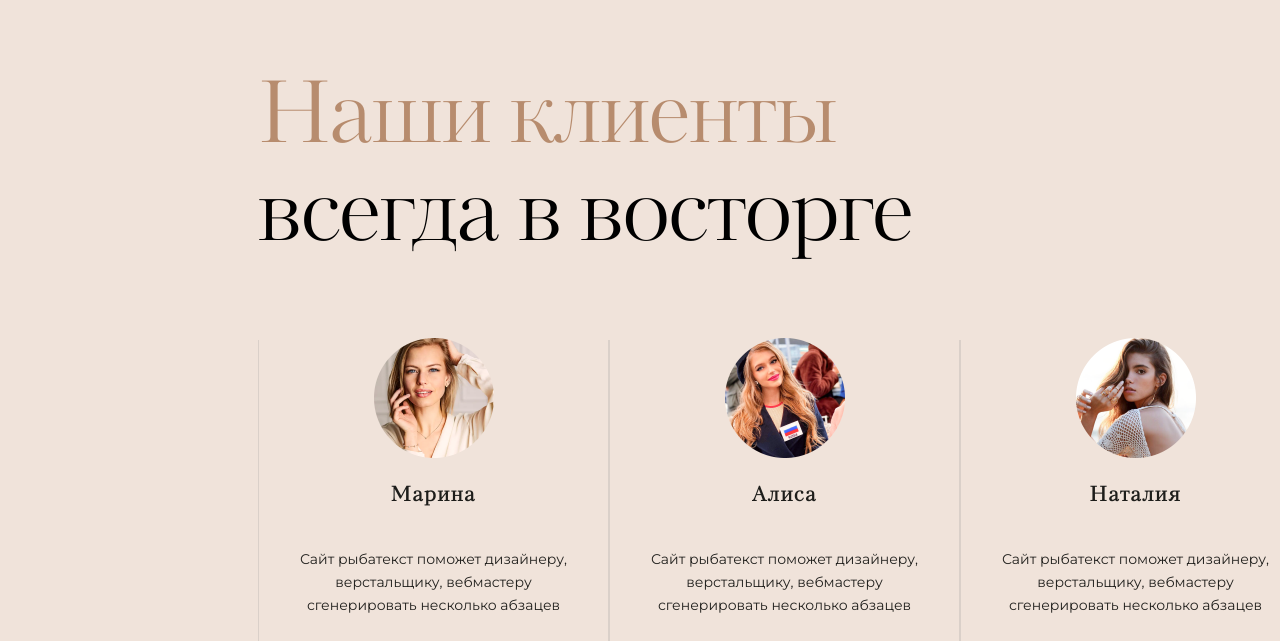
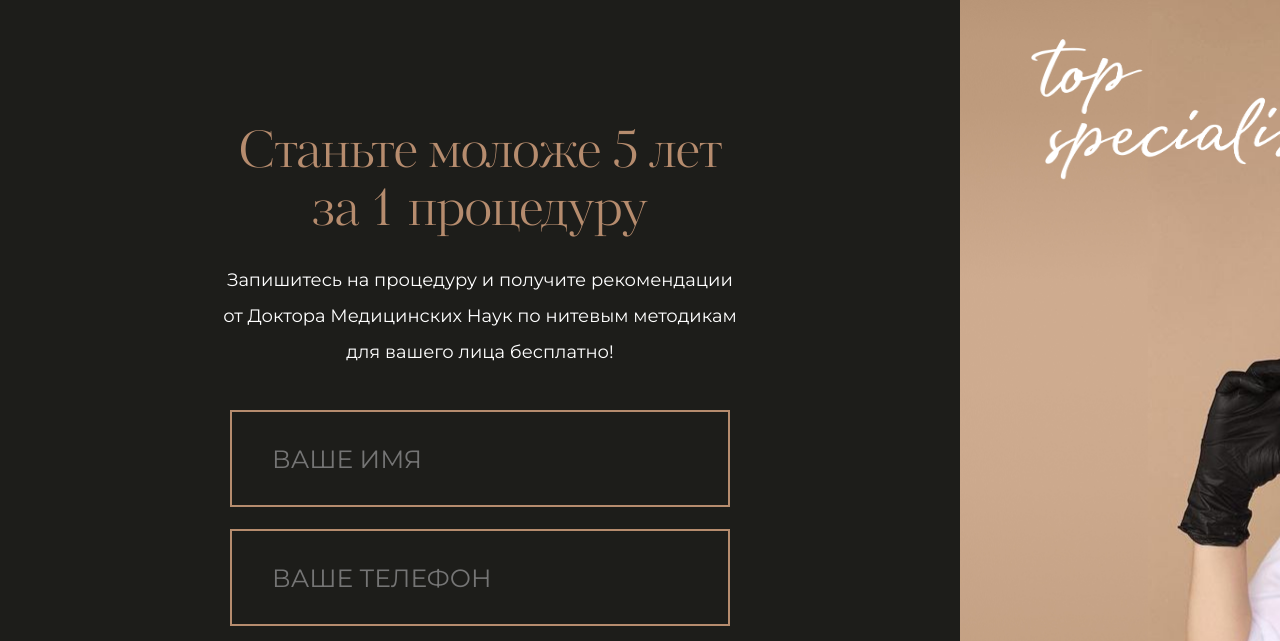
Before and after one commit to z4ffe/art-beauty-landing, a plain HTML site: page index.html in a window 1280 px wide. Shown: the part 710-1351 px from the top of the page. Drawn offline with nearby package versions, Linux system fonts and the light colour scheme.

Commit message:
add: init promo section

```diff
--- /dev/null
+++ b/assets/scripts/form-procedure.js
@@ -0,0 +1,6 @@
+const form = document.querySelector('#promo-form')
+
+form.addEventListener('submit', (e) => {
+	e.preventDefault()
+	alert('asd')
+})
--- a/assets/styles/styles.scss
+++ b/assets/styles/styles.scss
@@ -13,7 +13,7 @@ body {
   display: flex;
   flex-direction: column;
   margin: 0 auto;
-  max-width: rem(1920);
+  width: rem(1920);
   background-color: #fff;
 }
 
@@ -199,6 +199,118 @@ body {
   }
 }
 
+.procedure-form {
+  display: flex;
+  width: rem(1920);
+
+  .form-wrapper {
+    display: flex;
+    flex-direction: column;
+    align-items: center;
+    justify-content: center;
+    width: 50%;
+    background-color: #1D1D1A;
+    padding: rem(165) 0;
+
+    .form-title {
+      display: flex;
+      flex-direction: column;
+      max-width: rem(521);
+
+      h2 {
+        font-weight: 400;
+        font-family: Kudryashev, sans-serif;
+        color: #B68C6E;
+        font-size: rem(50);
+        text-align: center;
+        margin: 0;
+      }
+
+      h3 {
+        color: #FFFFFF;
+        text-align: center;
+        line-height: rem(36);
+        font-weight: 400;
+        font-size: rem(18);
+        margin-top: rem(22);
+      }
+    }
+
+    form {
+      display: flex;
+      flex-direction: column;
+      gap: rem(22);
+      margin-top: rem(22);
+      width: rem(500);
+
+      label {
+        display: flex;
+        width: 100%;
+
+        input {
+          padding: 0 rem(40);
+          width: 100%;
+          height: rem(93);
+          background-color: transparent;
+          border: 2px solid #B68C6E;
+          color: #FFFFFF;
+          font-size: rem(25);
+
+          &::placeholder {
+            transition: .3s;
+          }
+
+          &:hover::placeholder {
+            color: #FFFFFF;
+            padding-left: 5%;
+          }
+        }
+      }
+
+      button {
+        height: rem(93);
+        width: 100%;
+        text-transform: uppercase;
+        background-color: transparent;
+        border: 2px solid #B68C6E;
+        color: #FFFFFF;
+        transition: .2s;
+
+        &:hover {
+          font-weight: 500;
+          font-size: rem(20);
+          color: #B68C6E;
+        }
+
+        &:active {
+          font-weight: 500;
+          font-size: rem(20);
+          color: #B68C6E;
+          transform: scale(95%);
+        }
+      }
+    }
+  }
+
+  .procedure-promo {
+    position: relative;
+    display: flex;
+    background-image: url("/assets/images/procedure-promo.png");
+    background-repeat: no-repeat;
+    background-size: cover;
+    width: 50%;
+
+    img {
+      position: absolute;
+      top: rem(70);
+      left: rem(70);
+      width: rem(320);
+      height: rem(150);
+    }
+  }
+
+}
+
 .clients {
   display: flex;
   width: rem(1920);
--- a/index.html
+++ b/index.html
@@ -68,6 +68,28 @@
     </div>
   </div>
 </header>
+<section class='procedure-form'>
+  <div class='form-wrapper'>
+    <div class='form-title'>
+      <h2>Станьте моложе 5 лет за 1 процедуру</h2>
+      <h3>Запишитесь на процедуру и получите рекомендации от Доктора Медицинских Наук по нитевым
+        методикам для вашего лица бесплатно!
+      </h3>
+    </div>
+    <form id='promo-form'>
+      <label for='promo-name'>
+        <input id='promo-name' name='promo-name' placeholder='ВАШЕ ИМЯ' type='text'>
+      </label>
+      <label for='promo-tel'>
+        <input id='promo-tel' name='promo-tel' placeholder='ВАШЕ ТЕЛЕФОН' type='tel'>
+      </label>
+      <button class='submit-btn' type='submit'>записаться со скидкой</button>
+    </form>
+  </div>
+  <div class='procedure-promo'>
+    <img alt='desc' src='assets/images/procedure-promo-desc.png'>
+  </div>
+</section>
 <section class='clients'>
   <div class='clients-wrapper'>
     <div class='clients-header'>
```
Also changed, not shown: assets/images/procedure-promo-desc.png (added), assets/images/procedure-promo.png (added), assets/styles/styles.css, 1 other file.
